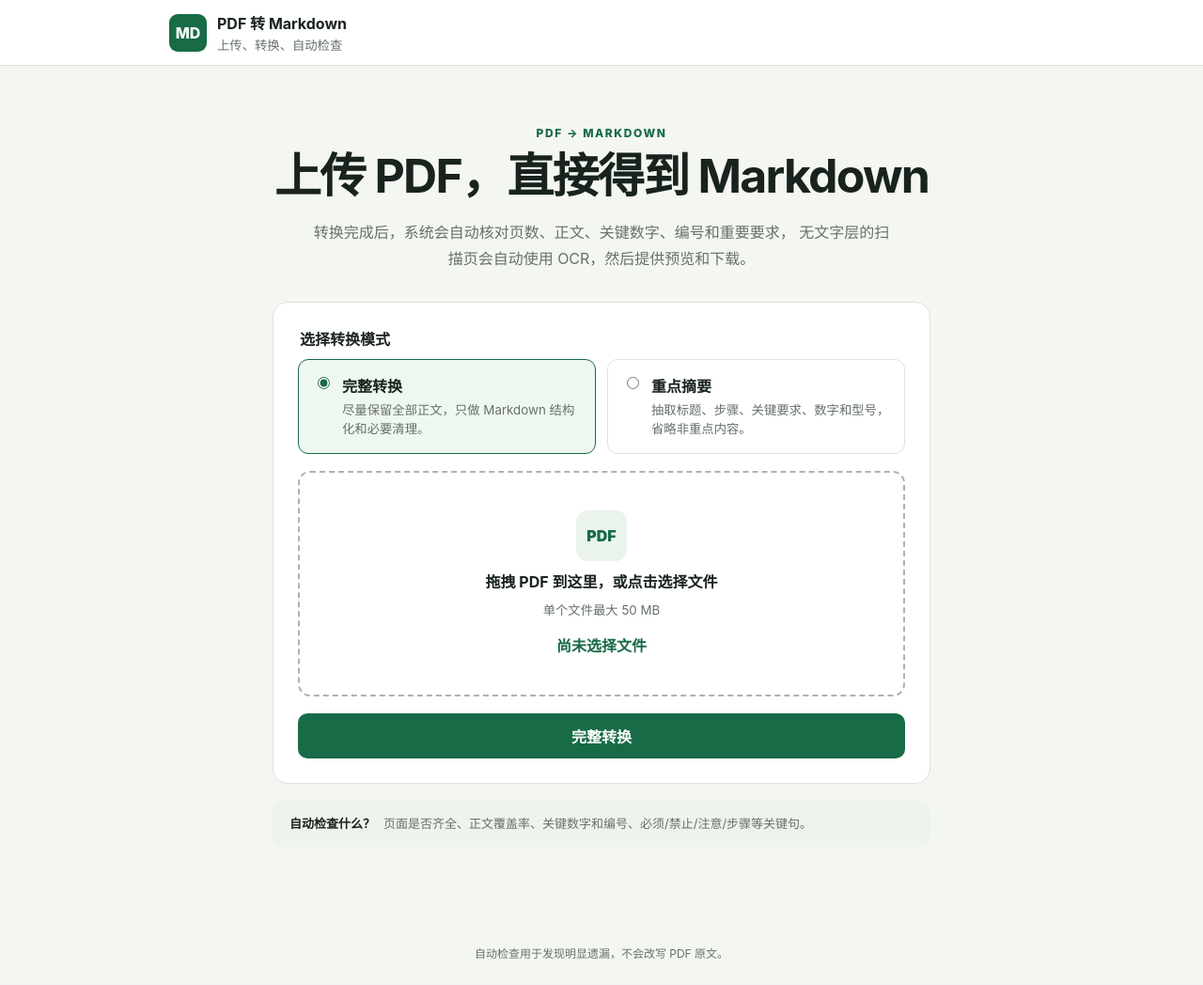
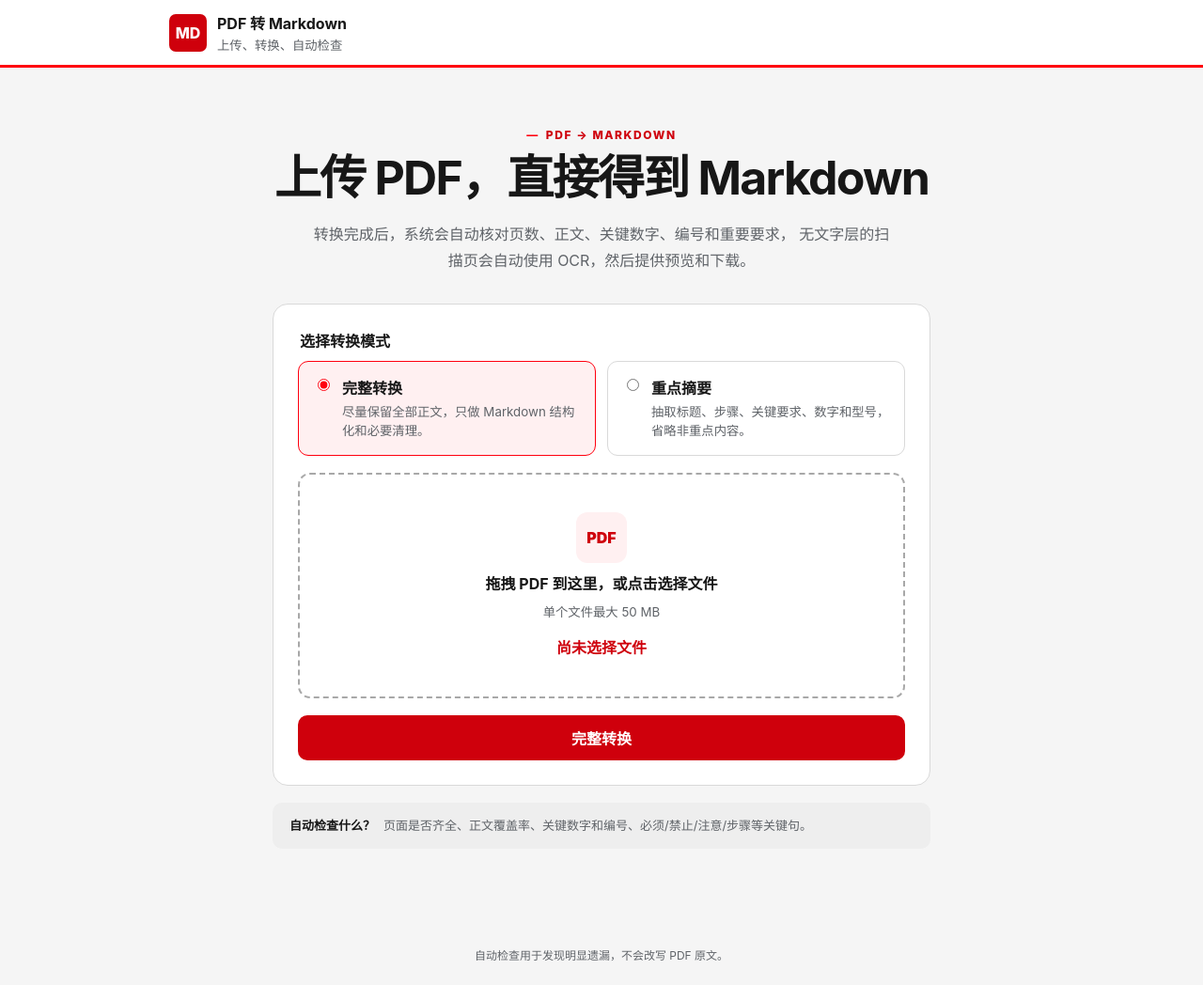
Before and after one commit to shen1203/pdf-knowledge-md, a FastAPI app: page / in a window 1280 px wide. Shown: the whole page at 94% size. Before the commit the page ends 1020 px from the top, so only its background shows below. Run offline with FastAPI, Linux system fonts and the light colour scheme; some libraries are stand-ins or nearby versions.

Commit message:
Apply ABB-inspired interface colors

```diff
--- a/src/pdf_to_md/web/static/app.css
+++ b/src/pdf_to_md/web/static/app.css
@@ -1,13 +1,17 @@
 :root {
-  --ink: #19231d;
-  --muted: #667169;
-  --green: #176b46;
-  --green-dark: #105337;
+  --ink: #171717;
+  --muted: #5f6368;
+  --abb-red: #ff000f;
+  --abb-red-action: #cf000c;
+  --abb-red-dark: #a8000a;
+  --abb-red-soft: #fff0f1;
   --surface: #ffffff;
-  --canvas: #f4f6f2;
-  --line: #dce3dc;
-  --warning: #9a6319;
-  --danger: #a83b35;
+  --canvas: #f5f5f5;
+  --line: #d9d9d9;
+  --success: #176b46;
+  --success-soft: #edf7f1;
+  --warning: #925c00;
+  --danger: #b0000b;
   font-family: Inter, "Segoe UI", "Microsoft YaHei", system-ui, sans-serif;
 }
 
@@ -17,12 +21,12 @@ a { color: inherit; }
 .topbar {
   min-height: 70px; padding: 12px max(20px, calc((100vw - 920px) / 2));
   display: flex; align-items: center; background: var(--surface);
-  border-bottom: 1px solid var(--line);
+  border-bottom: 3px solid var(--abb-red);
 }
 .brand { display: flex; gap: 11px; align-items: center; text-decoration: none; }
 .brand-mark {
   width: 40px; height: 40px; display: grid; place-items: center;
-  color: #fff; background: var(--green); border-radius: 9px; font-weight: 800;
+  color: #fff; background: var(--abb-red-action); border-radius: 7px; font-weight: 800;
 }
 .brand strong, .brand small { display: block; }
 .brand small { margin-top: 2px; color: var(--muted); }
@@ -30,9 +34,10 @@ a { color: inherit; }
 .footer { padding: 24px; color: var(--muted); text-align: center; font-size: 12px; }
 .panel { background: var(--surface); border: 1px solid var(--line); border-radius: 16px; }
 .eyebrow {
-  margin: 0 0 10px; color: var(--green); font-size: 12px;
+  margin: 0 0 10px; color: var(--abb-red-action); font-size: 12px;
   font-weight: 800; letter-spacing: .13em;
 }
+.eyebrow::before { content: "—"; margin-right: 7px; color: var(--abb-red); }
 h1 { margin: 0; font-size: clamp(32px, 5vw, 50px); line-height: 1.12; letter-spacing: -.035em; }
 h2 { margin: 0; font-size: 20px; }
 .simple-shell { max-width: 700px; margin: auto; }
@@ -51,43 +56,43 @@ h2 { margin: 0; font-size: 20px; }
   padding: 15px; display: flex; align-items: flex-start; gap: 10px;
   border: 1px solid var(--line); border-radius: 11px; cursor: pointer;
 }
-.mode-option:has(input:checked) { border-color: var(--green); background: #eff7f1; }
-.mode-option input { margin-top: 3px; accent-color: var(--green); }
+.mode-option:has(input:checked) { border-color: var(--abb-red); background: var(--abb-red-soft); }
+.mode-option input { margin-top: 3px; accent-color: var(--abb-red); }
 .mode-option span, .mode-option strong, .mode-option small { display: block; }
 .mode-option small { margin-top: 5px; color: var(--muted); line-height: 1.5; }
 .drop-zone {
   min-height: 240px; padding: 28px; display: grid; place-items: center;
-  align-content: center; gap: 9px; border: 2px dashed #a9b6aa;
+  align-content: center; gap: 9px; border: 2px dashed #a8a8a8;
   border-radius: 13px; text-align: center; cursor: pointer; transition: .18s ease;
 }
-.drop-zone:hover, .drop-zone.dragging { border-color: var(--green); background: #f6faf7; }
+.drop-zone:hover, .drop-zone.dragging { border-color: var(--abb-red); background: #fffafa; }
 .drop-zone input { position: absolute; width: 1px; height: 1px; opacity: 0; }
 .drop-zone small { color: var(--muted); }
-.drop-zone output { margin-top: 7px; color: var(--green); font-weight: 700; }
+.drop-zone output { margin-top: 7px; color: var(--abb-red-action); font-weight: 700; }
 .drop-zone output.file-error { color: var(--danger); }
 .drop-icon {
   width: 54px; height: 54px; display: grid; place-items: center;
-  color: var(--green); background: #eaf4ed; border-radius: 12px; font-weight: 900;
+  color: var(--abb-red-action); background: var(--abb-red-soft); border-radius: 12px; font-weight: 900;
 }
 .primary-button, .secondary-button {
   min-height: 48px; padding: 0 20px; display: inline-flex;
   align-items: center; justify-content: center; border: 0; border-radius: 10px;
   text-decoration: none; font: inherit; font-weight: 800; cursor: pointer;
 }
-.primary-button { color: #fff; background: var(--green); }
-.primary-button:hover { background: var(--green-dark); }
+.primary-button { color: #fff; background: var(--abb-red-action); }
+.primary-button:hover { background: var(--abb-red-dark); }
 .primary-button:disabled { opacity: .65; cursor: wait; }
-.secondary-button { color: var(--green); background: #fff; border: 1px solid #b9cfbf; }
+.secondary-button { color: var(--abb-red-action); background: #fff; border: 1px solid #e0a2a5; }
 .large-button { width: 100%; }
 .simple-note {
   margin-top: 18px; padding: 14px 18px; display: flex; gap: 9px;
-  color: var(--muted); background: #edf3ed; border-radius: 10px;
+  color: var(--muted); background: #eeeeee; border-radius: 10px;
   font-size: 13px; line-height: 1.6;
 }
 .simple-note strong { color: var(--ink); white-space: nowrap; }
 .warning-note { color: #7a5310; background: #fff4d8; border: 1px solid #eed59a; }
 .breadcrumb { display: flex; gap: 8px; margin-bottom: 26px; color: var(--muted); font-size: 13px; }
-.breadcrumb a { color: var(--green); text-decoration: none; }
+.breadcrumb a { color: var(--abb-red-action); text-decoration: none; }
 .result-header {
   display: flex; align-items: end; justify-content: space-between;
   gap: 20px; margin-bottom: 24px;
@@ -97,7 +102,7 @@ h2 { margin: 0; font-size: 20px; }
   flex: 0 0 auto; padding: 7px 11px; border-radius: 999px;
   color: var(--muted); background: #e9ede9; font-size: 12px; font-weight: 800;
 }
-.status-completed { color: var(--green); background: #e5f2e9; }
+.status-completed { color: var(--success); background: var(--success-soft); }
 .status-incomplete { color: var(--warning); background: #fff1d8; }
 .status-error { color: var(--danger); background: #fae7e6; }
 .status-running, .status-queued { color: #315f78; background: #e5f0f5; }
@@ -107,16 +112,16 @@ h2 { margin: 0; font-size: 20px; }
 }
 .processing-card p, .check-card p { margin: 5px 0 0; color: var(--muted); }
 .spinner {
-  width: 24px; height: 24px; border: 3px solid #c8d7cc;
-  border-top-color: var(--green); border-radius: 50%; animation: spin .8s linear infinite;
+  width: 24px; height: 24px; border: 3px solid #d4d4d4;
+  border-top-color: var(--abb-red); border-radius: 50%; animation: spin .8s linear infinite;
 }
 @keyframes spin { to { transform: rotate(360deg); } }
-.check-passed { border-color: #a9cdb6; background: #f1f8f3; }
+.check-passed { border-color: #a9cdb6; background: var(--success-soft); }
 .check-warning { border-color: #dfc28f; background: #fff8e9; }
 .check-failed { border-color: #dfaaa7; background: #fff1f0; }
 .check-icon {
   width: 30px; height: 30px; display: grid; place-items: center;
-  color: #fff; background: var(--green); border-radius: 50%; font-weight: 900;
+  color: #fff; background: var(--success); border-radius: 50%; font-weight: 900;
 }
 .check-warning .check-icon { background: var(--warning); }
 .check-card ul { margin: 8px 0 0; padding-left: 18px; color: var(--muted); line-height: 1.6; }
@@ -129,7 +134,7 @@ h2 { margin: 0; font-size: 20px; }
 }
 .similarity-card span, .similarity-card strong, .similarity-card small { display: block; }
 .similarity-card span { color: var(--muted); font-size: 13px; }
-.similarity-card strong { margin: 5px 0; color: var(--green); font-size: 46px; letter-spacing: -.05em; }
+.similarity-card strong { margin: 5px 0; color: var(--abb-red-action); font-size: 46px; letter-spacing: -.05em; }
 .similarity-card small { color: var(--muted); line-height: 1.55; }
 .changes-card h2 { font-size: 17px; }
 .changes-card ul { margin: 10px 0 0; padding-left: 19px; color: var(--muted); line-height: 1.65; }
@@ -149,9 +154,9 @@ h2 { margin: 0; font-size: 20px; }
   margin-bottom: 12px; display: flex; align-items: center; justify-content: space-between;
 }
 .preview-heading span { color: var(--muted); font-size: 12px; }
-.markdown-preview { max-height: 620px; overflow: auto; background: #142019; border-radius: 14px; }
+.markdown-preview { max-height: 620px; overflow: auto; background: #171717; border-radius: 14px; }
 .markdown-preview pre {
-  margin: 0; padding: 26px; color: #e2ebe4; white-space: pre-wrap;
+  margin: 0; padding: 26px; color: #f1f1f1; white-space: pre-wrap;
   line-height: 1.7; font: 14px/1.7 "Cascadia Code", Consolas, monospace;
 }
 
```
Also changed, not shown: agent.md (+4 -2 lines).
